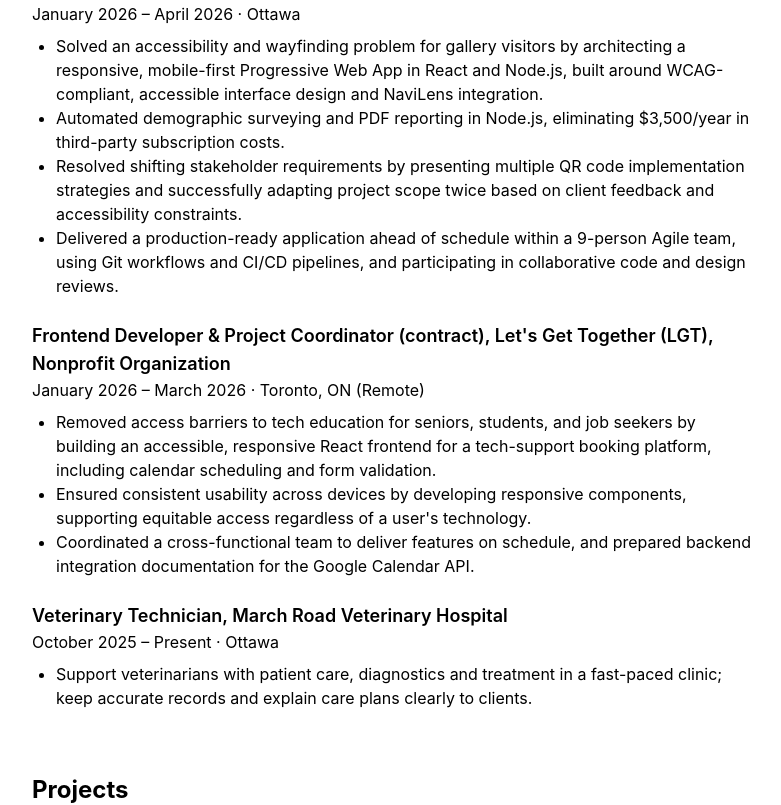
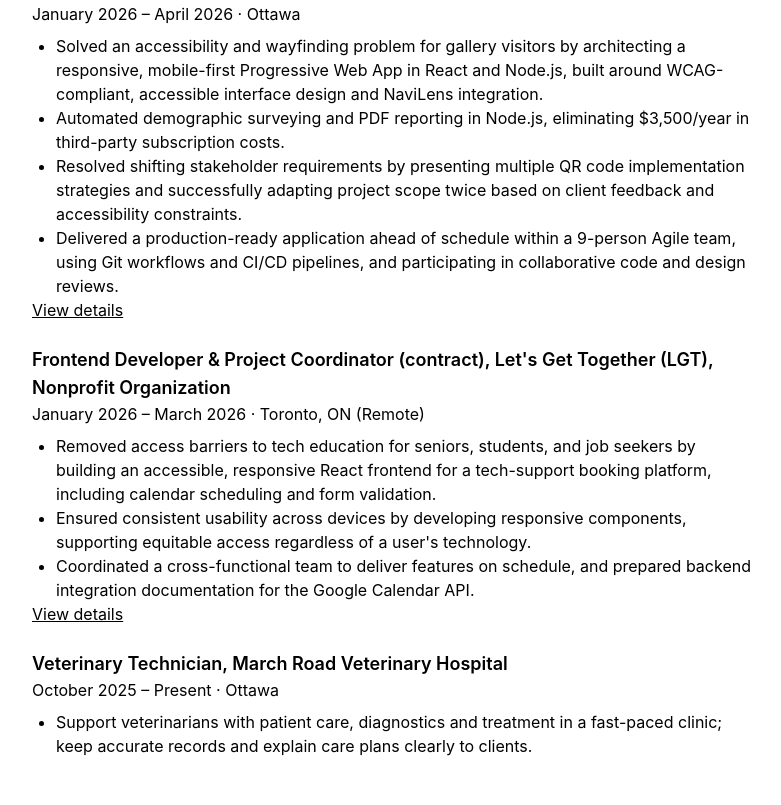
Before and after one commit to chab0114/portfolio, a React app: page / in a window 1280 px wide. Shown: the part 770-1575 px from the top of the page, without its empty margins (248-1029 px from the left). Built offline with nearby package versions, Linux system fonts and the light colour scheme; the HTML template or start-up script is replaced by a standard one.

Commit message:
feat: link exp

```diff
--- a/src/components/Experience.jsx
+++ b/src/components/Experience.jsx
@@ -1,4 +1,5 @@
 import { experience } from '../data/experience'
+import { Link } from 'react-router'
 
 // Work experience section
 export default function Experience() {
@@ -19,6 +20,15 @@ export default function Experience() {
               <li key={bullet}>{bullet}</li>
             ))}
           </ul>
+
+          {job.slug && (
+            <p>
+              <Link to={`/experience/${job.slug}`} className='underline'>
+                View details
+              </Link>
+            </p>
+          )}
+
         </article>
       ))}
     </section>
--- a/src/pages/ExperienceDetail.jsx
+++ b/src/pages/ExperienceDetail.jsx
@@ -22,7 +22,7 @@ export default function ExperienceDetail() {
     return (
         <main>
             <p>
-                <Link to="/">
+                <Link to="/" className='underline'>
                     Back to home
                 </Link>
             </p>
```
